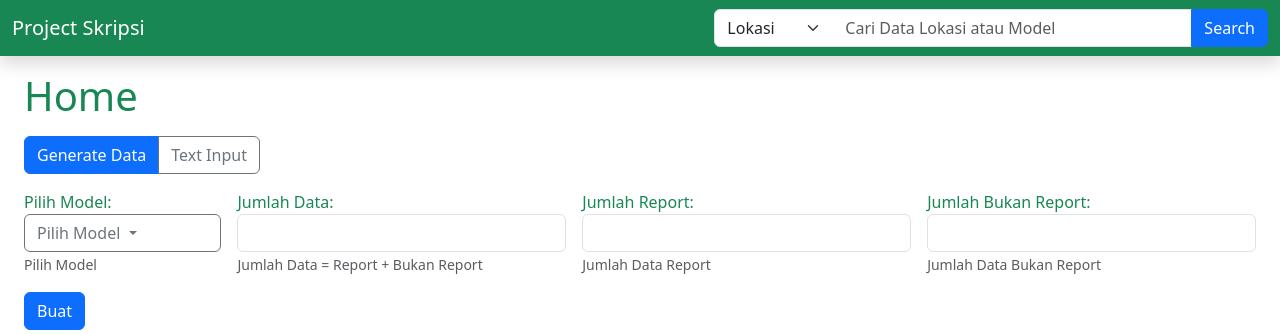
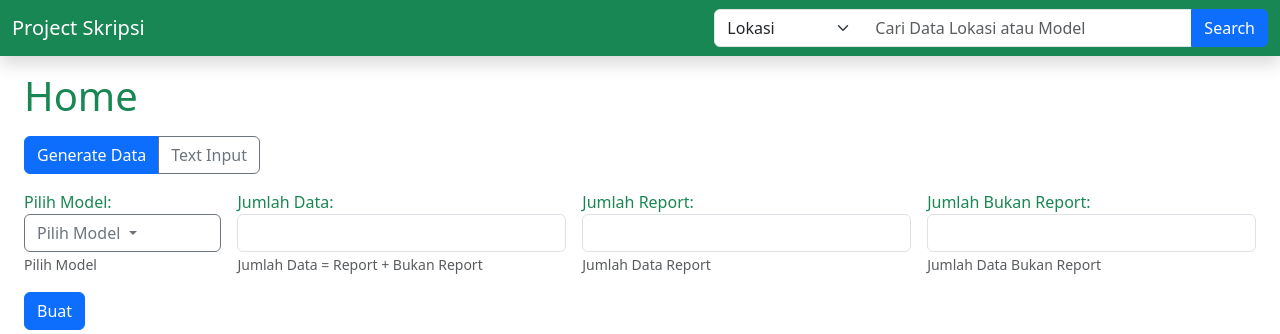
Before and after one commit to MuhammadPriyoUtomo/ner-pesan-singkat-laporan-bencana, a Flask app: page / in a window 1280 px wide. Shown: the top 334 px of the page. Run offline with Flask 3, Linux system fonts and the light colour scheme; data that the repository does not hold is empty; parts of the project's set-up code (start-up, migrations or seed data) failed here and were passed over; some libraries are stand-ins or nearby versions.

Commit message:
Update header.html

```diff
--- a/templates/header.html
+++ b/templates/header.html
@@ -131,7 +131,7 @@
 
                 <form class="d-flex col-lg-6 position-relative" role="search" onsubmit="return false;">
                     <div class="input-group">
-                        <select id="search-mode" class="form-select" style="max-width: 120px;">
+                        <select id="search-mode" class="form-select" style="max-width: 150px;">
                             <option value="lokasi">Lokasi</option>
                             <option value="bencana">Bencana</option>
                             <option value="model_bert">Model BERT</option>
```
